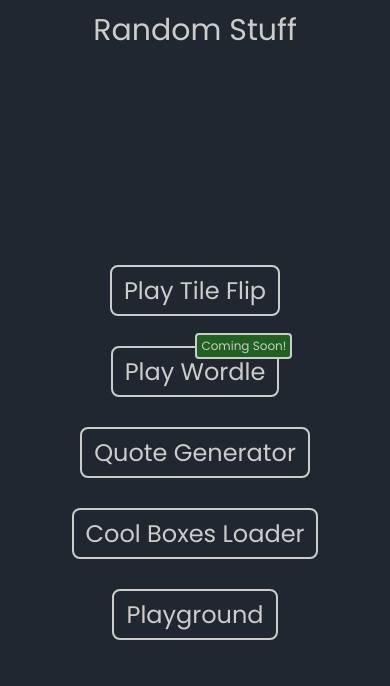
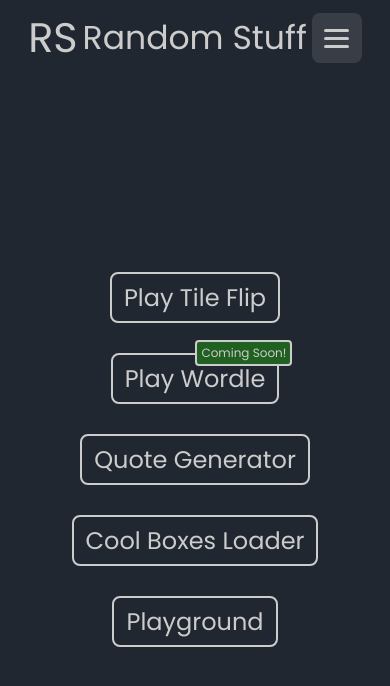
Before and after one commit to kray67/random-stuff, a React (Vite) app: page / in a window 390 px wide. Shown: the top 686 px of the page. Built offline with nearby package versions, Linux system fonts and the light colour scheme.

Commit message:
Added slide menu - still need to work on mobile sizes and slide animations

```diff
--- a/src/components/common/header/Header.jsx
+++ b/src/components/common/header/Header.jsx
@@ -3,7 +3,7 @@ import { useState, useEffect } from 'react'
 import { AnimatePresence, motion } from 'framer-motion'
 import { router } from '@/routes/router.jsx'
 import './Header.scss'
-import BackIcon from '@/assets/icons/back.svg?react'
+import SlideMenu from '@/components/common/slideMenu/SlideMenu'
 
 const Header = () => {
 
@@ -22,12 +22,7 @@ const Header = () => {
 
     return (
         <div className="header-wrapper">
-            {
-                pathname !== '/'
-                    &&  <Link className="nostyle home-btn" to="/">
-                            <BackIcon />
-                        </Link>
-            }
+            <Link className={`nostyle home-btn ${pathname === '/' ? 'disabled' : ''}`} to="/">RS</Link>
             <AnimatePresence mode="wait">
                 <motion.div
                 key={displayName}
@@ -39,6 +34,8 @@ const Header = () => {
                     {displayName}
                 </motion.div>
             </AnimatePresence>
+            <div className="spacer-div"></div>
+            <SlideMenu />
         </div>
     )
 }
--- a/src/components/common/header/Header.scss
+++ b/src/components/common/header/Header.scss
@@ -2,79 +2,41 @@
     position: relative;
     display: flex;
     align-items: center;
-    justify-content: center;
-    height: 100px;
+    justify-content: space-between;
+    padding: calc(var(--padding-size) / 2) calc(var(--padding-size) * 2);
+    // background-color: var(--clr-secondary);
     z-index: 2;
 
     .home-btn {
-        position: absolute;
-        left: 48px;
+        font-size: 2.5rem;
         cursor: pointer;
+        transition: color 0.5s;
 
-        svg {
-            width: 48px;
-            height: 48px;
+        &:not(.disabled) {
+            &:hover,
+            &:focus {
+                color: var(--clr-tertiary);
+            }
+        }
+
+        &.disabled {
+            cursor: default;
+            pointer-events: none;
         }
     }
 
     .header-title {
         position: relative;
-        padding: 10px;
-        font-size: 40px;
-        transition: all 0.25s;
+        font-size: 2rem;
+        margin-inline: auto;
         cursor: default;
+    }
 
-        &::after {
-            content: '';
-            position: absolute;
-            left: 0;
-            bottom: 0;
-            width: 100%;
-            height: 2px;
-            scale: 0 1;
-            background-color: var(--clr-light-accent);
-            transition: all 0.25s;
-        }
-
-        &:hover,
-        &:focus {
-            color: var(--clr-light-accent);
-
-            &::after {
-                scale: 1 1;
-            }
-        }
+    .spacer-div {
+        visibility: hidden;
+        cursor: default;
+        pointer-events: none;
+        width: 50px;
+        height: 50px;
     }
 }
-
-@media (max-width: 600px) {
-    .header-wrapper {
-        height: 60px;
-
-        .home-btn {
-            left: 16px;
-
-            svg {
-                width: 36px;
-                height: 36px;
-            }
-        }
-
-        .header-title {
-            padding: 5px;
-            font-size: 30px;
-
-            &::after {
-                scale: 0 1;
-            }
-
-            &:hover,
-            &:focus {
-                color: var(--clr-light);
-                &::after {
-                    scale: 0 1;
-                }
-            }
-        }
-    }
-}
--- /dev/null
+++ b/src/components/common/slideMenu/SlideMenu.jsx
@@ -0,0 +1,236 @@
+import { router } from '@/routes/router.jsx'
+import { Link, useLocation } from 'react-router-dom'
+import { AnimatePresence, motion, useAnimate } from 'framer-motion'
+import { useState, useEffect } from 'react'
+import './SlideMenu.scss'
+
+const SlideMenu = () => {
+
+    const [active, setActive] = useState(false)
+    const [scope, animate] = useAnimate()
+
+    useEffect (() => {
+        const openAnimation = async () => {
+            // Animate expand width and bg color
+            await animate(scope.current, { width: '25vw', backgroundColor: 'var(--clr-tertiary)' }, { duration: 0.15 } )
+            // Animate expand height
+            animate(scope.current, { height: '70vh' }, { duration: 0.15, delay: 0.15 } )
+            // TOTAL OPEN ANIMATION TIME: 0.45s
+        }
+
+        const closeAnimation = async () => {
+            // Animate close height
+            await animate(scope.current, { height: 50 }, { duration: 0.15, delay: 0.5 } )
+            // Animate close width and bg color
+            animate(scope.current, { width: 50, backgroundColor: 'var(--clr-secondary)' }, { duration: 0.15, delay: 0.15 } )
+            // TOTAL CLOSE ANIMATION TIME: 0.45s
+        }
+
+        if (active) {
+            openAnimation()
+        } else {
+            closeAnimation()
+        }
+    }, [active, scope, animate])
+
+    const linksWrapperVar = {
+        animateIn: {
+            height: '100%',
+            transition: {
+                duration: 0,
+                delay: 0.5,
+            }
+        },
+        animateOut: {
+            height: 0,
+            transition: {
+                duration: 0,
+                delay: 0.5,
+            }
+        }
+    }
+
+    const linkVar = {
+        initial: {
+            opacity: 0,
+            rotateX: 90,
+        },
+        animate: (i) => ({
+            opacity: 1,
+            rotateX: 0,
+            transition: {
+                delay: 0.5 + (0.05 * i),
+                duration: 0.3
+            }
+        }),
+        exit: {
+            opacity: 0,
+            transition: {
+                duration: 0.2
+            }
+        }
+    }
+
+    /* Routes for Links */
+    const routes = router.routes[0].children
+    const pathname = useLocation().pathname
+    let len = 0
+    const displayRoutes = routes.map((route, index) => {
+        if (route.path !== pathname) {
+            len = len + 1
+            return (
+                    <div
+                    className="perspective-wrapper"
+                    key={index}>
+                        <motion.div
+                        className="menu-item"
+                        variants={linkVar}
+                        custom={(index, len)}
+                        initial="initial"
+                        animate="animate"
+                        exit="exit">
+                            <Link
+                            className="home-link nostyle"
+                            to={route.path}
+                            onClick={() => setActive(false)}>
+                                <div>{ route.linkText }</div>
+                            </Link>
+                        </motion.div>
+                    </div>
+            )
+        }
+    })
+
+    return (
+        <motion.div
+        className="menu-wrapper"
+        ref={scope}>
+            <Burger clicked={() => setActive(!active)} isActive={active}/>
+            <motion.div
+            className="routes-container"
+            variants={linksWrapperVar}
+			initial="animateOut"
+			animate={active ? "animateIn" : "animateOut"}>
+                <AnimatePresence>
+                    { active && displayRoutes }
+                </AnimatePresence>
+            </motion.div>
+        </motion.div>
+    )
+}
+
+const Burger = ({clicked, isActive}) => {
+
+    const onClickHandler = (ev) => {
+        clicked(ev)
+    }
+
+    const topVar = {
+        initial: {
+            rotate: 0,
+            y: 0,
+            backgroundColor: 'var(--clr-text)',
+        },
+        animateIn: {
+            rotate: '-135deg',
+            y: 8,
+            backgroundColor: 'var(--clr-secondary)',
+            transition: {
+                backgroundColor: { delay: 0.25 },
+                duration: 0.5,
+                delay: 0.25,
+                ease: [0.34, 1.56, 0.64, 1]
+            }
+        },
+        animateOut: {
+            rotate: 0,
+            y: 0,
+            backgroundColor: 'var(--clr-text)',
+            transition: {
+                backgroundColor: { delay: 0.25 },
+                duration: 0.25,
+                delay: 0.25
+            }
+        }
+    }
+
+    const midVar = {
+        initial: {
+            x: 0,
+            backgroundColor: 'var(--clr-text)',
+        },
+        animateIn: {
+            x: -50,
+            backgroundColor: 'var(--clr-secondary)',
+            transition: {
+                backgroundColor: { delay: 0.25 },
+                duration: 0.5,
+                ease: [0.34, 1.56, 0.64, 1]
+            }
+        },
+        animateOut: {
+            x: 0,
+            backgroundColor: 'var(--clr-text)',
+            transition: {
+                backgroundColor: { delay: 0.25 },
+                duration: 0.25,
+                delay: 0.5,
+                ease: [0.34, 1.56, 0.64, 1]
+            }
+        }
+    }
+
+    const bottomVar = {
+        initial: {
+            rotate: 0,
+            y: 0,
+            backgroundColor: 'var(--clr-text)',
+        },
+        animateIn: {
+            rotate: '135deg',
+            y: -8,
+            backgroundColor: 'var(--clr-secondary)',
+            transition: {
+                backgroundColor: { delay: 0.25 },
+                duration: 0.5,
+                delay: 0.25,
+                ease: [0.34, 1.56, 0.64, 1]
+            }
+        },
+        animateOut: {
+            rotate: 0,
+            y: 0,
+            backgroundColor: 'var(--clr-text)',
+            transition: {
+                backgroundColor: { delay: 0.25 },
+                duration: 0.25,
+                delay: 0.25
+            }
+        }
+    }
+
+    return (
+        <div className="burger-btn" onClick={() => onClickHandler()}>
+            <motion.div
+            className="burger-line top"
+            variants={topVar}
+            initial="initital"
+            animate={isActive ? "animateIn" : "animateOut"}/>
+
+            <motion.div
+            className="burger-line middle"
+            variants={midVar}
+            initial="initital"
+            animate={isActive ? "animateIn" : "animateOut"}/>
+
+            <motion.div
+            className="burger-line bottom"
+            variants={bottomVar}
+            initial="initital"
+            animate={isActive ? "animateIn" : "animateOut"}/>
+        </div>
+    )
+
+}
+
+export default SlideMenu
--- /dev/null
+++ b/src/components/common/slideMenu/SlideMenu.scss
@@ -0,0 +1,61 @@
+.menu-wrapper {
+    position: absolute;
+    top: calc(calc(var(--padding-size) / 2) + 6px); // Magic Number... I don't know
+    right: calc(var(--padding-size) * 2);
+    width: 50px;
+    height: 50px;
+    border-radius: 8px;
+}
+
+.burger-btn {
+    position: absolute;
+    top: 0;
+    right: 0;
+    width: 50px;
+    height: 50px;
+    overflow: hidden;
+    display: flex;
+    flex-direction: column;
+    align-items: center;
+    justify-content: center;
+    gap: 5px;
+    padding: 5px;
+    font-size: 1rem;
+    cursor: pointer;
+
+    .burger-line {
+        position: relative;
+        height: 3px;
+        width: 1.5rem;
+        border-radius: 6px;
+        background-color: var(--clr-text);
+    }
+}
+
+.routes-container {
+    display: flex;
+    flex-direction: column;
+    justify-content: center;
+    gap: calc(var(--padding-size) / 5);
+    overflow: hidden;
+
+    .perspective-wrapper {
+        perspective: 150px;
+        perspective-origin: bottom;
+    }
+
+    .menu-item {
+        position: relative;
+        display: flex;
+        width: max-content;
+        translate: var(--padding-size) 0;
+        font-size: 1.5rem;
+        color: var(--clr-secondary);
+        transition: color 0.2s ease-in-out;
+
+        &:hover,
+        &:focus {
+            color: var(--clr-text);
+        }
+    }
+}
--- a/src/routes/router.jsx
+++ b/src/routes/router.jsx
@@ -15,9 +15,11 @@ export const router = createBrowserRouter([
 		children: [
 			{
 				index: true,
+				path: "/",
 				element: <Home />,
 				errorElement: <ErrorPage />,
 				displayName: 'Random Stuff',
+				linkText: "Home",
 				hideInHome: true
 			},
 			{
--- a/src/views/home/Home.jsx
+++ b/src/views/home/Home.jsx
@@ -51,7 +51,6 @@ const Home = () => {
 		<AnimatePresence>
 			<motion.div
 			id="Home"
-			key="home"
 			className="view-wrapper"
 			variants={staggerControl}
 			initial="initial"
```
